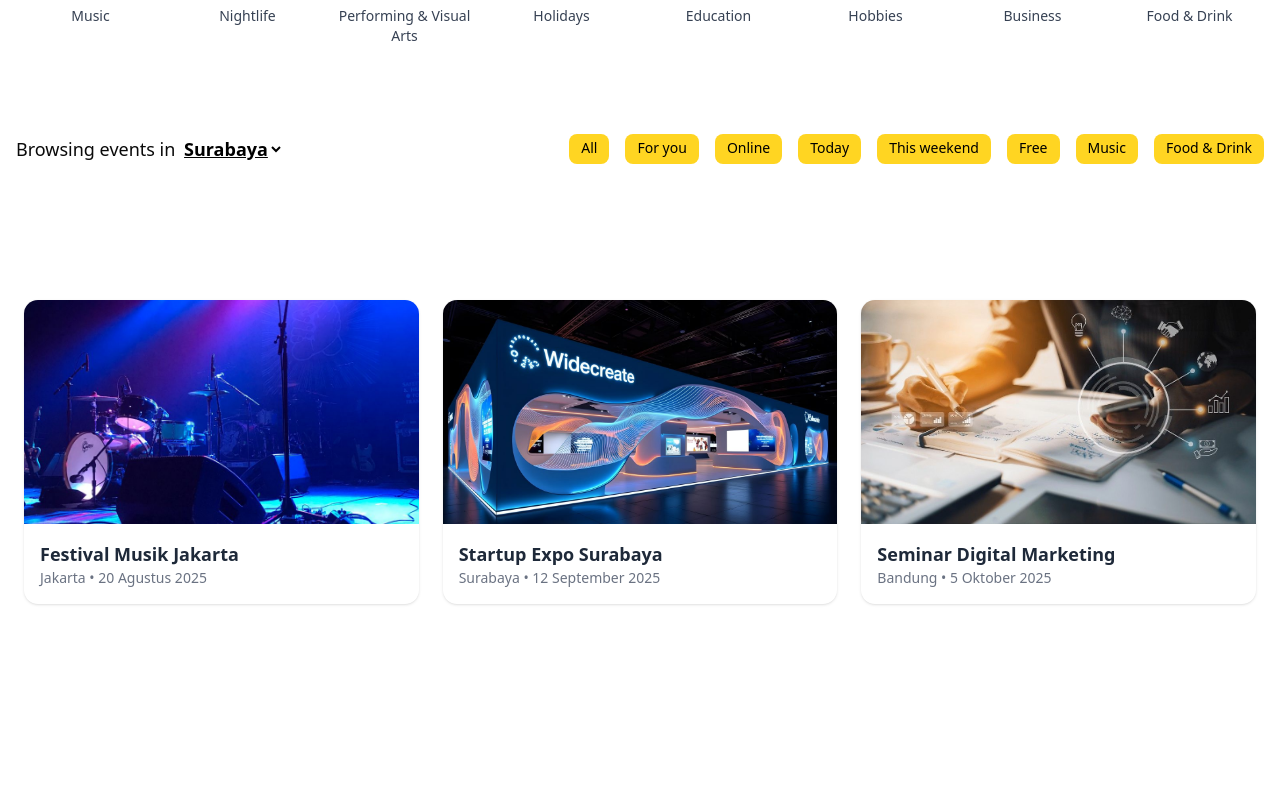
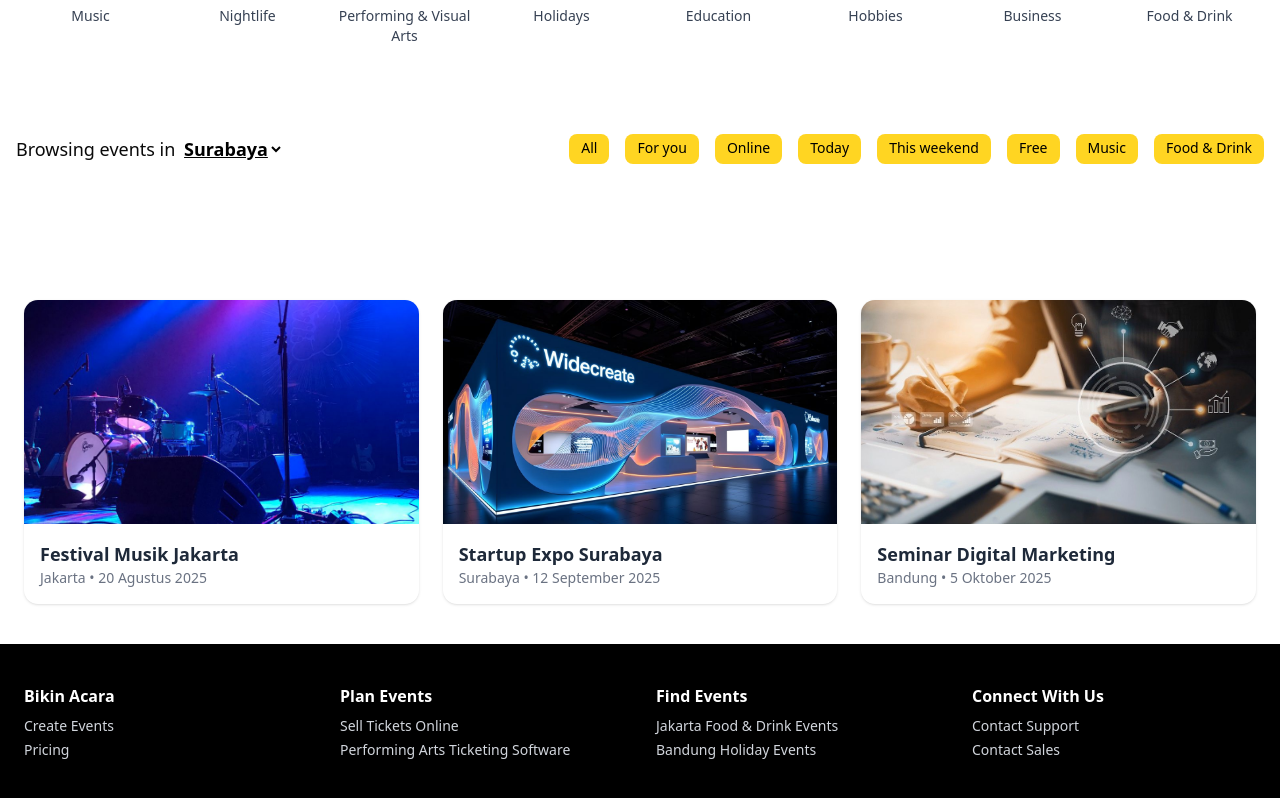
Before and after one commit to restuak/bikinacara-fe, a Next.js app: page / in a window 1280 px wide. Shown: the part 730-1528 px from the top of the page. Before the commit the page ends 1374 px from the top, so only its background shows below. Built offline with nearby package versions, Linux system fonts and the light colour scheme.

Commit message:
Add Footer

```diff
--- /dev/null
+++ b/src/components/footer.tsx
@@ -0,0 +1,57 @@
+"use client"
+
+export default function Footer() {
+  return (
+    <footer className="bg-black text-white py-10 px-6">
+      <div className="max-w-7xl mx-auto grid grid-cols-2 sm:grid-cols-4 gap-8">
+        <div>
+          <h4 className="font-semibold mb-2">Bikin Acara</h4>
+          <ul className="space-y-1 text-sm text-gray-300">
+            <li>
+              <a href="#">Create Events</a>
+            </li>
+            <li>
+              <a href="#">Pricing</a>
+            </li>
+          </ul>
+        </div>
+
+        <div>
+          <h4 className="font-semibold mb-2">Plan Events</h4>
+          <ul className="space-y-1 text-sm text-gray-300">
+            <li>
+              <a href="#">Sell Tickets Online</a>
+            </li>
+            <li>
+              <a href="#">Performing Arts Ticketing Software</a>
+            </li>
+          </ul>
+        </div>
+
+        <div>
+          <h4 className="font-semibold mb-2">Find Events</h4>
+          <ul className="space-y-1 text-sm text-gray-300">
+            <li>
+              <a href="#">Jakarta Food & Drink Events</a>
+            </li>
+            <li>
+              <a href="#">Bandung Holiday Events</a>
+            </li>
+          </ul>
+        </div>
+
+        <div>
+          <h4 className="font-semibold mb-2">Connect With Us</h4>
+          <ul className="space-y-1 text-sm text-gray-300">
+            <li>
+              <a href="#">Contact Support</a>
+            </li>
+            <li>
+              <a href="#">Contact Sales</a>
+            </li>
+          </ul>
+        </div>
+      </div>
+    </footer>
+  );
+}
--- a/src/view/home/page.tsx
+++ b/src/view/home/page.tsx
@@ -3,6 +3,7 @@ import PopularEvents from "@/components/popularevents";
 import BrowseCategories from "@/components/browsecategories";
 import FilterTab from "@/components/filtertab";
 import EventGrid from "@/components/eventgrid";
+import Footer from "@/components/footer";
 
 export default function HomeView() {
   return (
@@ -12,6 +13,7 @@ export default function HomeView() {
          <BrowseCategories />
          <FilterTab />
          <EventGrid />
+         <Footer />
        </>
   );
 }
```
